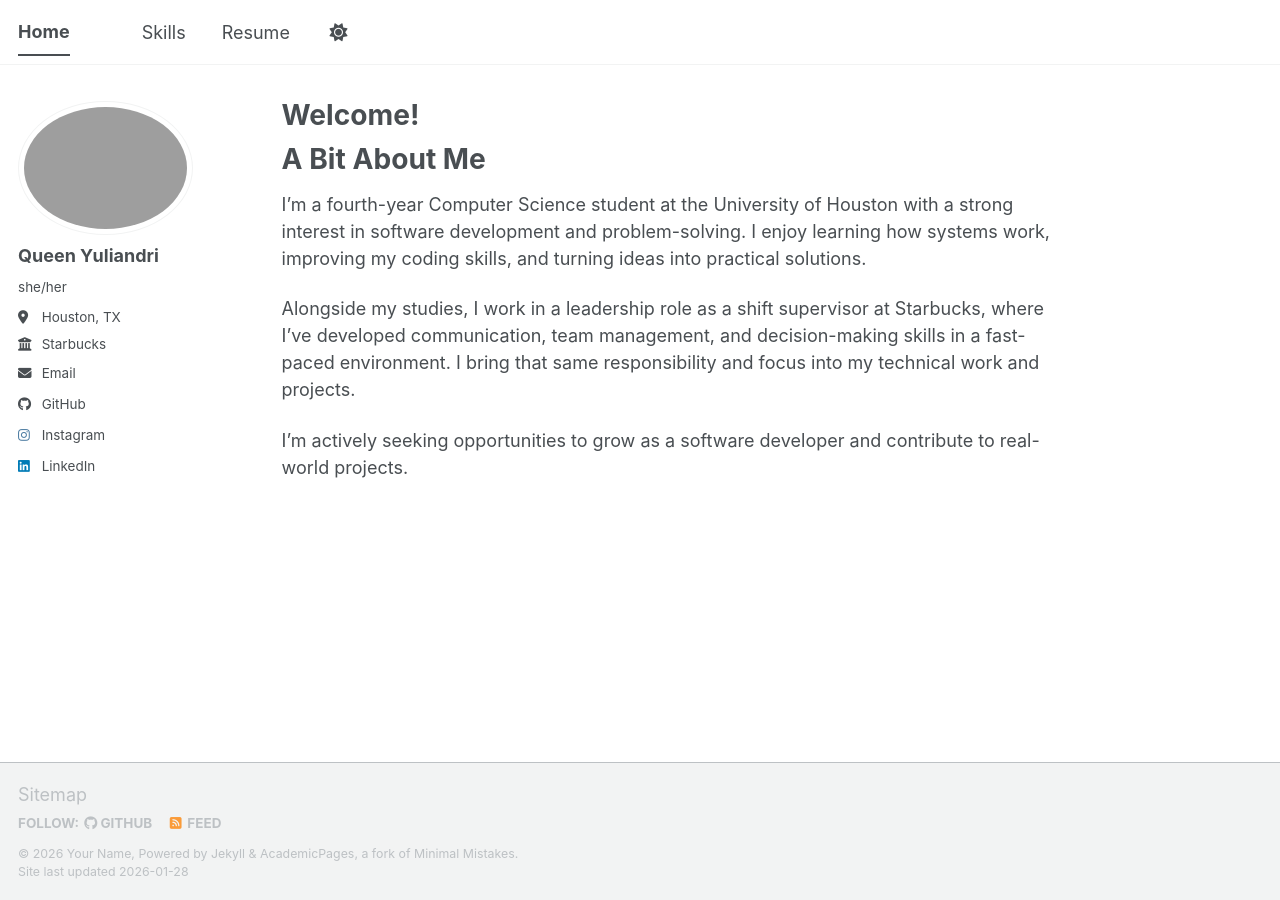
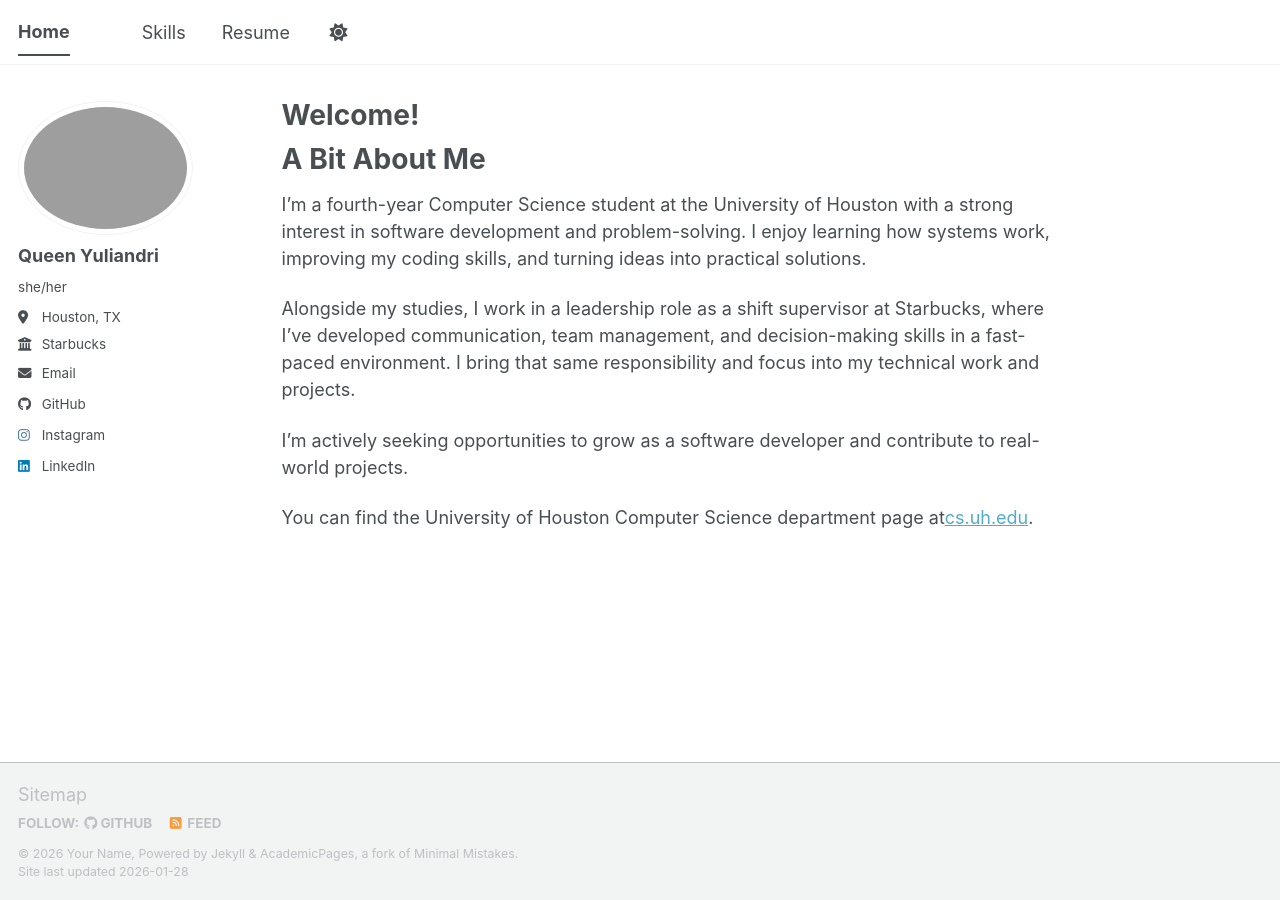
Before and after one commit to Queen-aty/Queen-aty.github.io, a Jekyll site: the page built from _pages/about.md, in a window 1280 px wide. Built offline with Jekyll 4.4.1, drawn with Linux system fonts in a browser that asks for light colours; a script bundle is joined from its source files by our own code; library files that are not in the unit come from our copies.

Commit message:
Update about.md

```diff
--- a/_pages/about.md
+++ b/_pages/about.md
@@ -14,3 +14,5 @@
 Alongside my studies, I work in a leadership role as a shift supervisor at Starbucks, where I've developed communication, team management, and decision-making skills in a fast-paced environment. I bring that same responsibility and focus into my technical work and projects.
 
 I’m actively seeking opportunities to grow as a software developer and contribute to real-world projects.
+
+<div class="wordwrap">You can find the University of Houston Computer Science department page at<a href="{{cs.uh.edu}}">cs.uh.edu</a>.</div>
```
